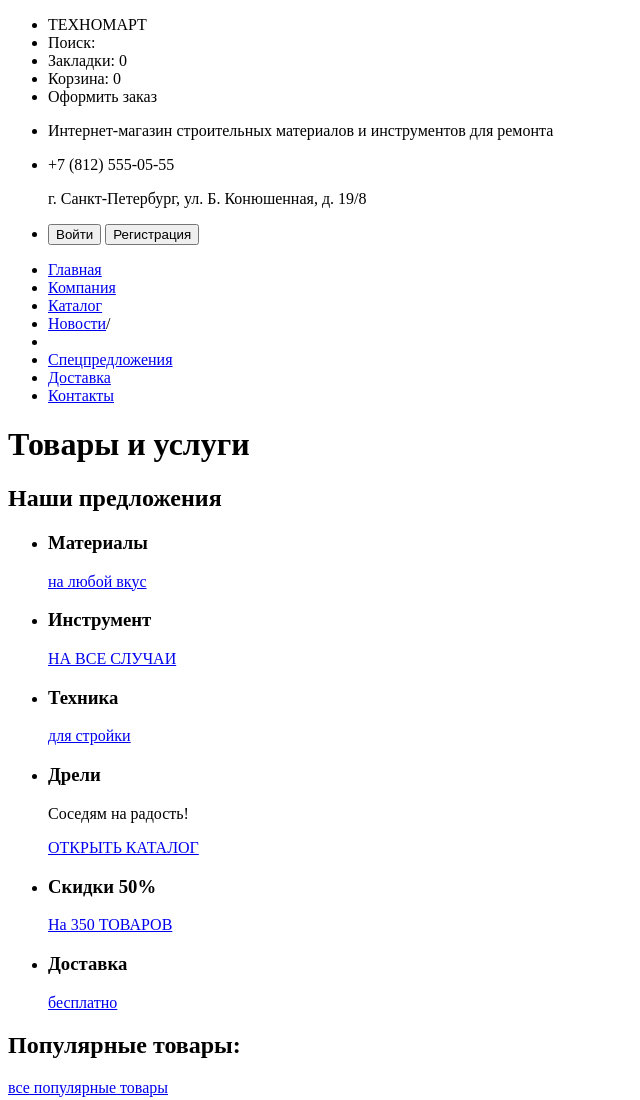
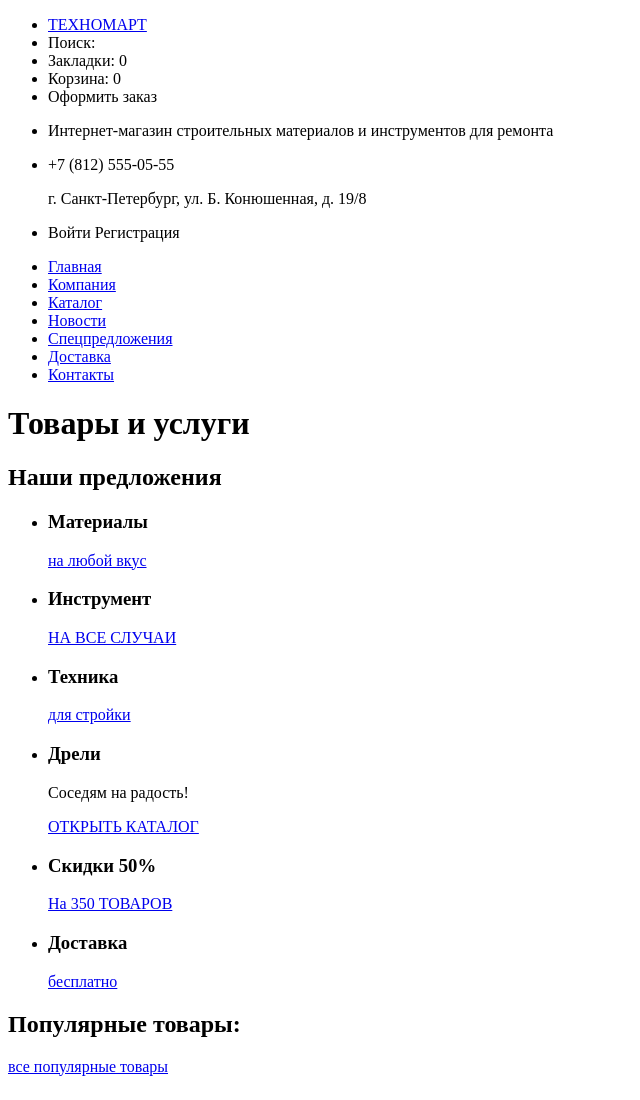
Before and after one commit to post032/512899-technomart-24, a plain HTML site: page index.html in a window 1280 px wide. Shown: the top 1100 px of the page, without its empty margins (0-640 px from the left). Drawn offline with Linux system fonts and the light colour scheme.

Commit message:
правка

```diff
--- a/index.html
+++ b/index.html
@@ -10,8 +10,9 @@
 <body>
   <header>
     <ul>
-      <li>
+      <li class="logo"><a href="index.html">
         ТЕХНОМАРТ
+      </a>
       </li>
       <li>Поиск:</li>
       <li>Закладки: 0</li>
@@ -27,16 +28,16 @@
         <p>г. Санкт-Петербург, ул. Б. Конюшенная, д. 19/8</p>
       </li>
       <li>
-        <button type="button" name="button">Войти</button>
-        <button type="button" name="button">Регистрация</button>
+        <a type="button" name="button">Войти</a>
+        <a type="button" name="button">Регистрация</a>
       </li>
     </ul>
     <nav>
       <ul>
-        <li><a href="#">Главная</a></li>
+        <li><a href="index.html">Главная</a></li>
         <li><a href="#">Компания</a></li>
         <li><a href="#">Каталог</a></li>
-        <li><a href="#">Новости</a>/<li>
+        <li><a href="#">Новости</a></li>
         <li><a href="#">Спецпредложения</a></li>
         <li><a href="#">Доставка</a></li>
         <li><a href="#">Контакты</a></li>
```
Also changed, not shown: catalog.html (+6 -4 lines).
